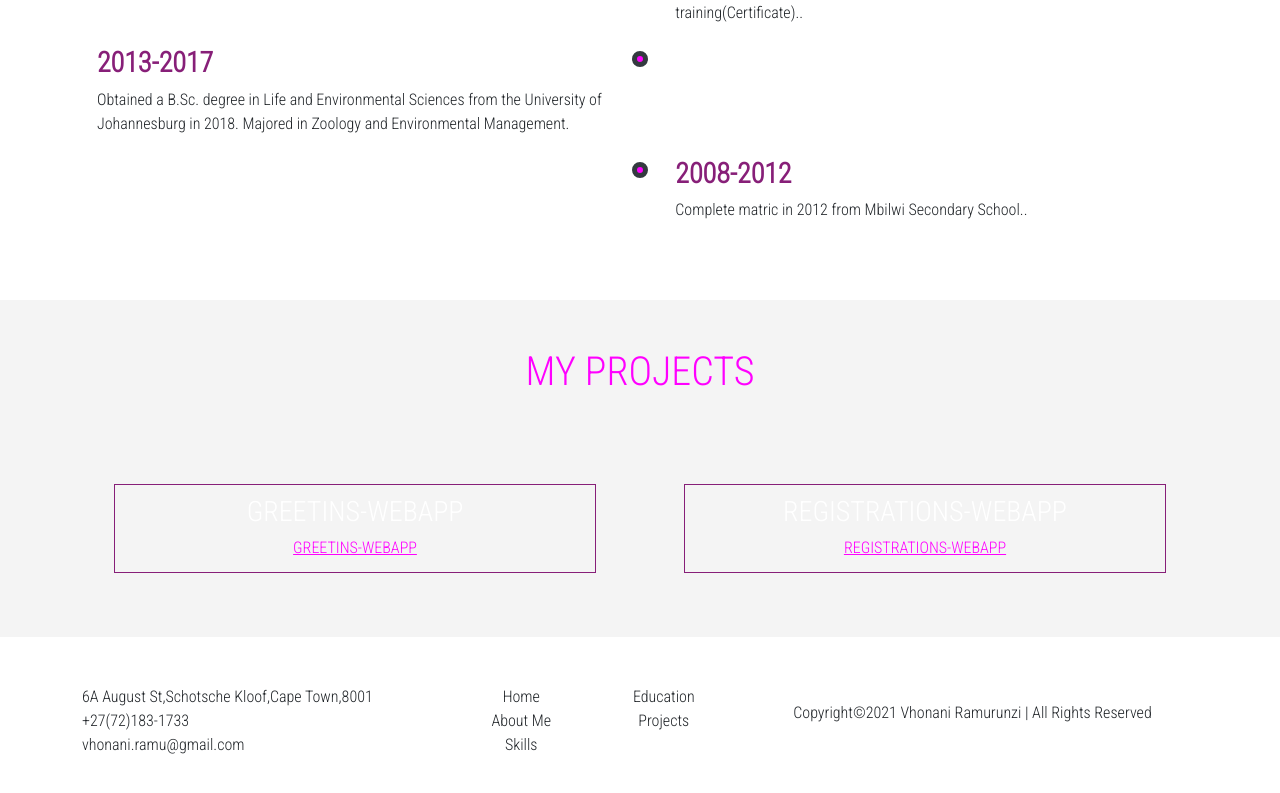
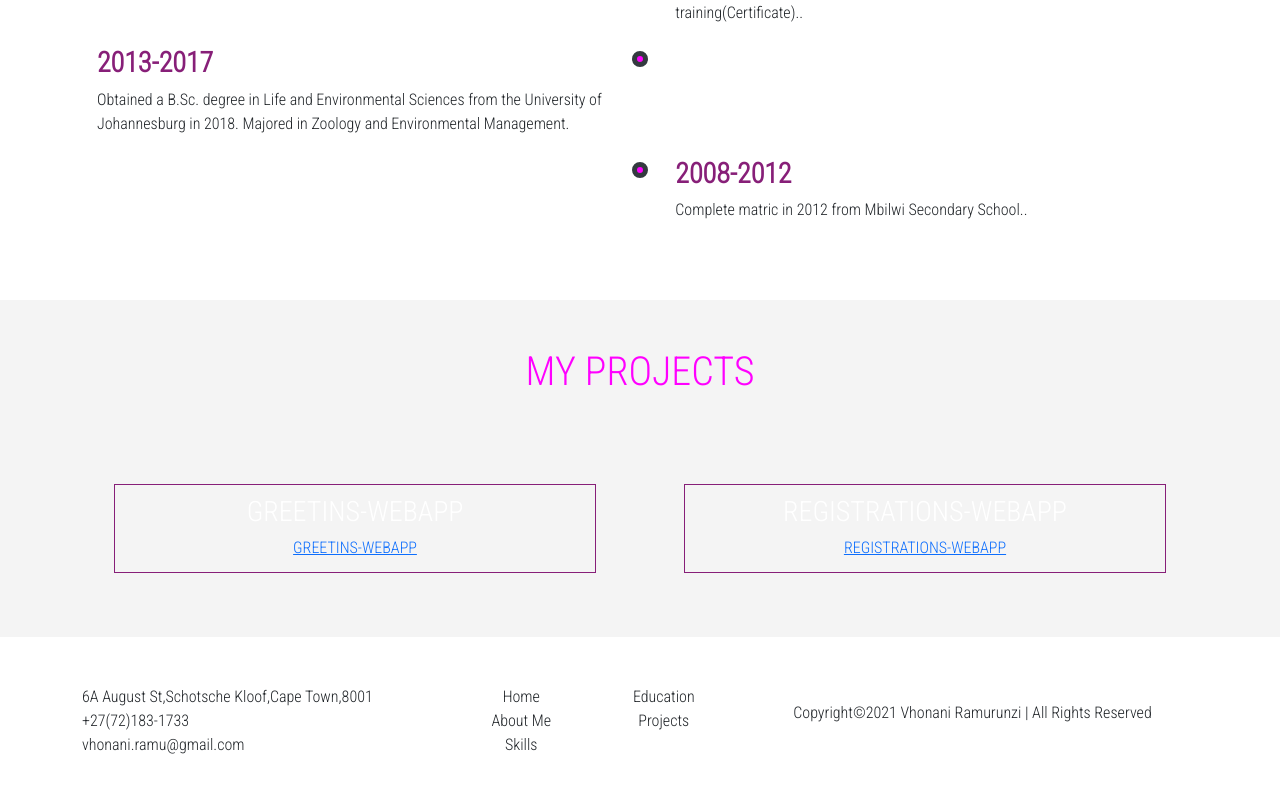
Before and after one commit to Vhonani24/vhonani-mini-portfolio, a React (Create React App) app: page / in a window 1280 px wide. Shown: the part 2226-3019 px from the top of the page. Built offline with nearby package versions, Linux system fonts and the light colour scheme.

Commit message:
projects added

```diff
--- a/src/components/Projects.js
+++ b/src/components/Projects.js
@@ -12,7 +12,7 @@ const Projects = () => {
                     <div className="col-12 col-sm-6 col-md-6 col-lg-6">
                         <div className="btn-main-offer">
                             <h3>Greetins-webapp</h3>
-                            <a className="about-heading"href="https://greetings-webapp-db.herokuapp.com"> Greetins-webapp</a>
+                            <a href="https://greetings-webapp-db.herokuapp.com"> Greetins-webapp</a>
                         </div>
 
                     </div>
@@ -20,7 +20,7 @@ const Projects = () => {
                     <div className="col-12 col-sm-6 col-md-6 col-lg-6">
                         <div className="btn-main-offer">
                             <h3>Registrations-webapp</h3>
-                            <a className="about-heading" href="https://registration-numbers-dbapp.herokuapp.com">Registrations-webapp</a>
+                            <a  href="https://registration-numbers-dbapp.herokuapp.com">Registrations-webapp</a>
                         </div>
 
                     </div>
```
